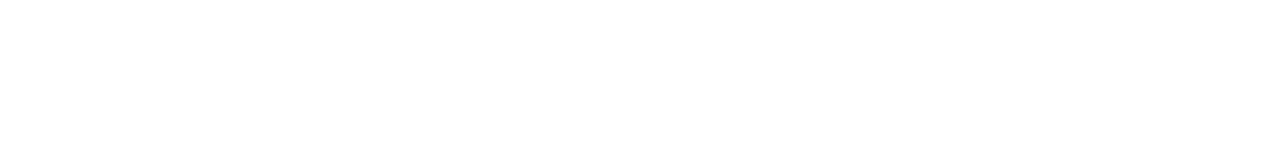
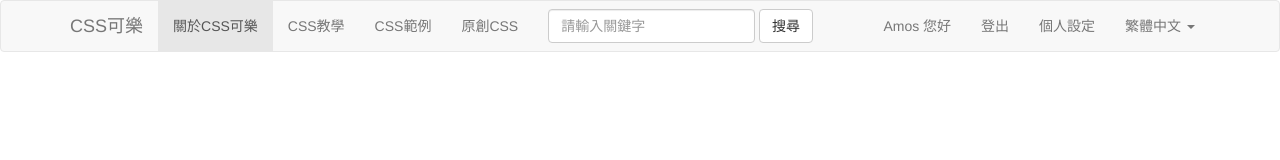
Before and after one commit to wasd7478/test-1, a plain HTML site: page index.html in a window 1280 px wide. Drawn offline with nearby package versions, Linux system fonts and the light colour scheme.

Commit message:
navber-1

```diff
--- a/index.html
+++ b/index.html
@@ -17,6 +17,55 @@
 <body>
 
 
+    <nav class="navbar navbar-default" role="navigation">
+        <div class="container">
+            <div class="navbar-header">
+                <button type="button" class="navbar-toggle" data-toggle="collapse" data-target=".navbar-ex1-collapse">
+                    <span class="sr-only">選單切換</span>
+                    <span class="icon-bar"></span>
+                    <span class="icon-bar"></span>
+                    <span class="icon-bar"></span>
+                </button>
+                <a class="navbar-brand" href="#">CSS可樂</a>
+            </div>
+
+            <!-- 手機隱藏選單區 -->
+            <div class="collapse navbar-collapse navbar-ex1-collapse">
+                <!-- 左選單 -->
+                <ul class="nav navbar-nav">
+                    <li class="active"><a href="#">關於CSS可樂</a></li>
+                    <li><a href="#">CSS教學</a></li>
+                    <li><a href="#">CSS範例</a></li>
+                    <li><a href="#">原創CSS</a></li>
+                </ul>
+
+                <!-- 搜尋表單 -->
+                <form class="navbar-form navbar-left" role="search">
+                    <div class="form-group">
+                        <input type="text" class="form-control" placeholder="請輸入關鍵字">
+                    </div>
+                    <button type="submit" class="btn btn-default">搜尋</button>
+                </form>
+
+                <!-- 右選單 -->
+                <ul class="nav navbar-nav navbar-right">
+                    <li><a href="#">Amos 您好</a></li>
+                    <li><a href="#">登出</a></li>
+                    <li><a href="#">個人設定</a></li>
+                    <li class="dropdown">
+                        <a href="#" class="dropdown-toggle" data-toggle="dropdown">繁體中文 <b class="caret"></b></a>
+                        <ul class="dropdown-menu">
+                            <li><a href="#">繁體中文</a></li>
+                            <li><a href="#">English</a></li>
+                            <li><a href="#">日本語</a></li>
+                        </ul>
+                    </li>
+                </ul>
+            </div>
+            <!-- 手機隱藏選單區結束 -->
+        </div>
+    </nav>
+
 
 
     <script src="https://code.jquery.com/jquery.js"></script>
```
